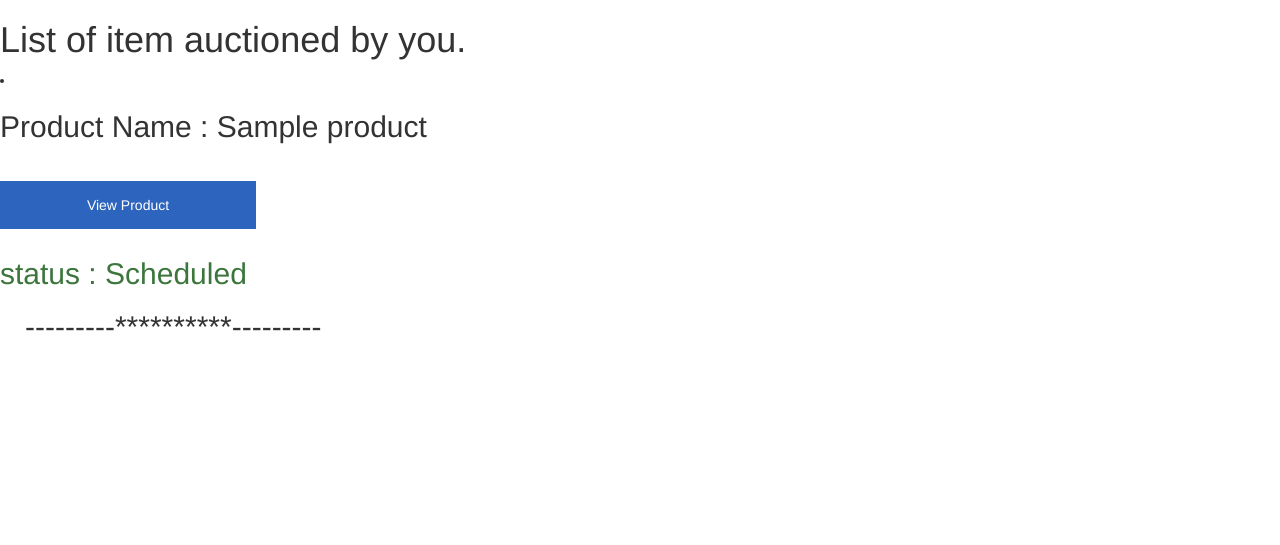
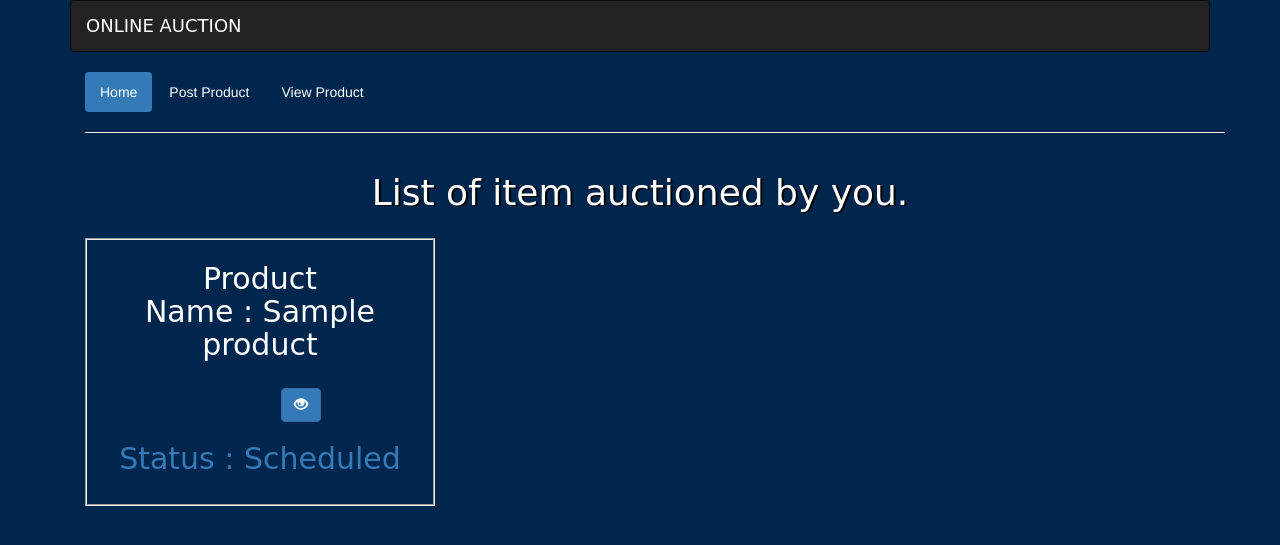
Before and after one commit to rohanJa/Online-Auction-System, a Django app: page /aform/viewadv/ in a window 1280 px wide. Shown: the top 545 px of the page. Run offline with Django 3.2, Linux system fonts and the light colour scheme; a user stored in the database is signed in; tables that the repository leaves empty hold one stand-in row (values such as "Sample post"); some libraries are stand-ins or nearby versions.

Commit message:
Added button icon and margin and changed view of  list product

```diff
--- a/aahome1/templates/auction.html
+++ b/aahome1/templates/auction.html
@@ -106,6 +106,7 @@ p,h2
 
 
    </div>
+   {% block body %}
     <div class="collapse navbar-collapse" id="myNavbar">
 
 	    <ul class="nav navbar-nav navbar-right">
@@ -130,7 +131,7 @@ p,h2
 		<li><a data-toggle="pill" href="#menu5">Terms and Conditions</a></li>
 		<li><a data-toggle="pill" href="#menu6">Contact Us</a></li>
 		<li><a data-toggle="pill" href="#menu7">Feedback</a></li>
-		</ul>
+</ul>
 <hr>
 
 
@@ -343,7 +344,7 @@ p,h2
 
 </div>
 
-
+{% endblock %}
 
 </body>
 </html>
--- a/aform/templates/aform/advview.html
+++ b/aform/templates/aform/advview.html
@@ -1,55 +1,83 @@
+{% extends 'auction.html' %}
 
 {% block body %}
-    <head>
-        <link rel="stylesheet" href="https://maxcdn.bootstrapcdn.com/bootstrap/3.3.7/css/bootstrap.min.css">
-        <script src="https://ajax.googleapis.com/ajax/libs/jquery/3.2.1/jquery.min.js"></script>
-        <script src="https://maxcdn.bootstrapcdn.com/bootstrap/3.3.7/js/bootstrap.min.js"></script>
-    </head>
-
 
     <style>
-        button
+
+        .product{
+            position: relative;
+            margin: 15px 0px;
+            border: 2px  groove;
+            padding: 2px 10px;
+            font-size: 12px;
+        }
+        .product:hover {
+            transform: scaleY(1.1);
+
+            /* -webkit-box-shadow: 0px 0px 6px 0px #E4E7ED, 0px 0px 0px 2px #D10024;
+            box-shadow: 0px 0px 6px 0px #E4E7ED, 0px 0px 0px 2px #D10024; */
+            border-color: coral;
+        }
+        #button
         {
-            background-color: rgb(45, 101, 190);
-            color: white;
-            padding: 14px 20px;
-            margin: 8px 0;
-            border: none;
-            cursor: pointer;
-            width: 20%;
+            margin-left:184px;
         }
 
         img { height: 300px; width: 300px;}
     </style>
 
+</div>
+</nav>
+<div class="container">
+
+        <ul class="nav nav-pills">
+                <li class="active"><a data-toggle="pill" href='{% url 'home'%}'>Home</a></li>
+                <li><a  href='{% url 'post_adv' %}'>Post Product</a></li>
+                <li><a data-toggle="pill" href='{% url 'view_adv' %}'>View Product</a></li>
+        </ul>
+
+        <hr>
+    </div>
+
     <h1 >List of item auctioned by you. </h1>
 
     {% for p in product %}
-        <li>
+        <div class="col-md-4 col-xs-6">
+         <div class="product">
+
                 <h2>Product Name&nbsp;:&nbsp;{{ p.productList.name }} </h2><br>
-                <button onclick="location.href = '{% url 'single_adv' p.productList.id %}'" >View Product</button>
+                        <button id="button" class="btn btn-primary" onclick="location.href = '{% url 'single_adv' p.productList.id %}'" ><span class="glyphicon glyphicon-eye-open"></span></button>
                     <br>
-                <h2 id="{{ p.productList.id}}">status : {{p.status}}</h2>
-                <h2>&nbsp;&nbsp;&nbsp;---------**********--------- </h2>
-            </li>
+                <h2 id="{{ p.productList.id}}"></h2>
+
                 <script>
+                    var countDownDate = new Date("{{p.time}}").getTime();
 
                     // Made anonymous function (for self invocation)
-                (function showUp(){
-                        // your code here
-                        if ("{{p.status}}" == "Scheduled"){
-                            document.getElementById({{ p.productList.id}}).className="text-success";
+                    (function setInterval() {
+                        // Get today's date and time
+                        var now = new Date().getTime();
+
+                        // Find the distance between now and the count down date
+                        var distance = countDownDate - now;
+
+                        if (distance < 0) {
+                            document.getElementById({{ p.productList.id}}).className="text-danger";
+                            document.getElementById("{{p.productList.id}}").innerHTML = "Status : EXPIRED";
                         }
-                        else if ("{{p.status}}" == "Finished"){
-                            document.getElementById({{ p.productList.id}}).className="text-danger";
+                        else if(distance > 0){
+                            document.getElementById({{ p.productList.id}}).className = "text-primary";
+                            document.getElementById("{{p.productList.id}}").innerHTML = "Status : Scheduled";
                         }
                         else{
-                            document.getElementById({{ p.productList.id}}).className = "text-primary";
+                            document.getElementById({{ p.productList.id}}).className="text-success";
+                            document.getElementById("{{p.productList.id}}").innerHTML = "Status : Running ...";
                         }
-
                     })();
                 </script>
                 <br>
+            </div>
+            </div>
     {% endfor %}
 
 
--- a/aform/views.py
+++ b/aform/views.py
@@ -164,14 +164,17 @@ def view_adv(request):
     statusDict["status"]=''
     statusDict["productList"] = ''
     for obj in tempProduct:
+        tempDT = str(obj.start_date)+' '+str(obj.start_time)
+        temp = datetime.datetime.strptime(tempDT,"%Y-%m-%d %H:%M:%S")
+        temp2 = temp.strftime("%m,%d,%Y %H:%M:%S")
         mainList.append({
             "productList" : obj,
-            "status" : status_check(obj.start_date,obj.start_time),
+            "time" : temp2,
         })
 
     print("statusDict "+str(mainList))
 
-    return render(request, 'aform/advview.html', {'product': mainList , 'status':statusDict["status"] })
+    return render(request, 'aform/advview.html', {'product': mainList ,})
 
 
 
```
Also changed, not shown: aform/templates/aform/singlead.html (+7 -4 lines). Lines whose indentation alone changed are shown as unchanged.
